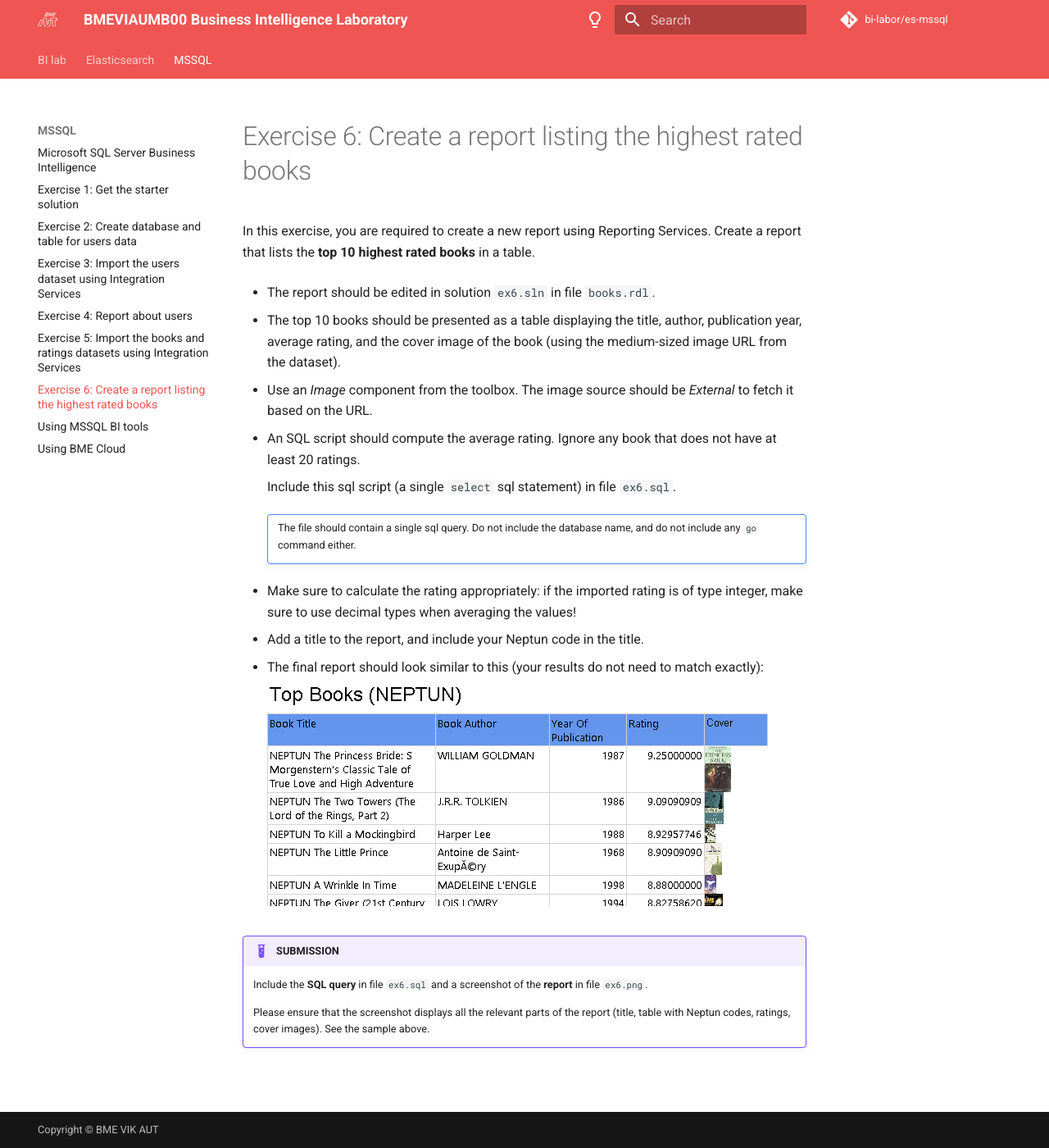
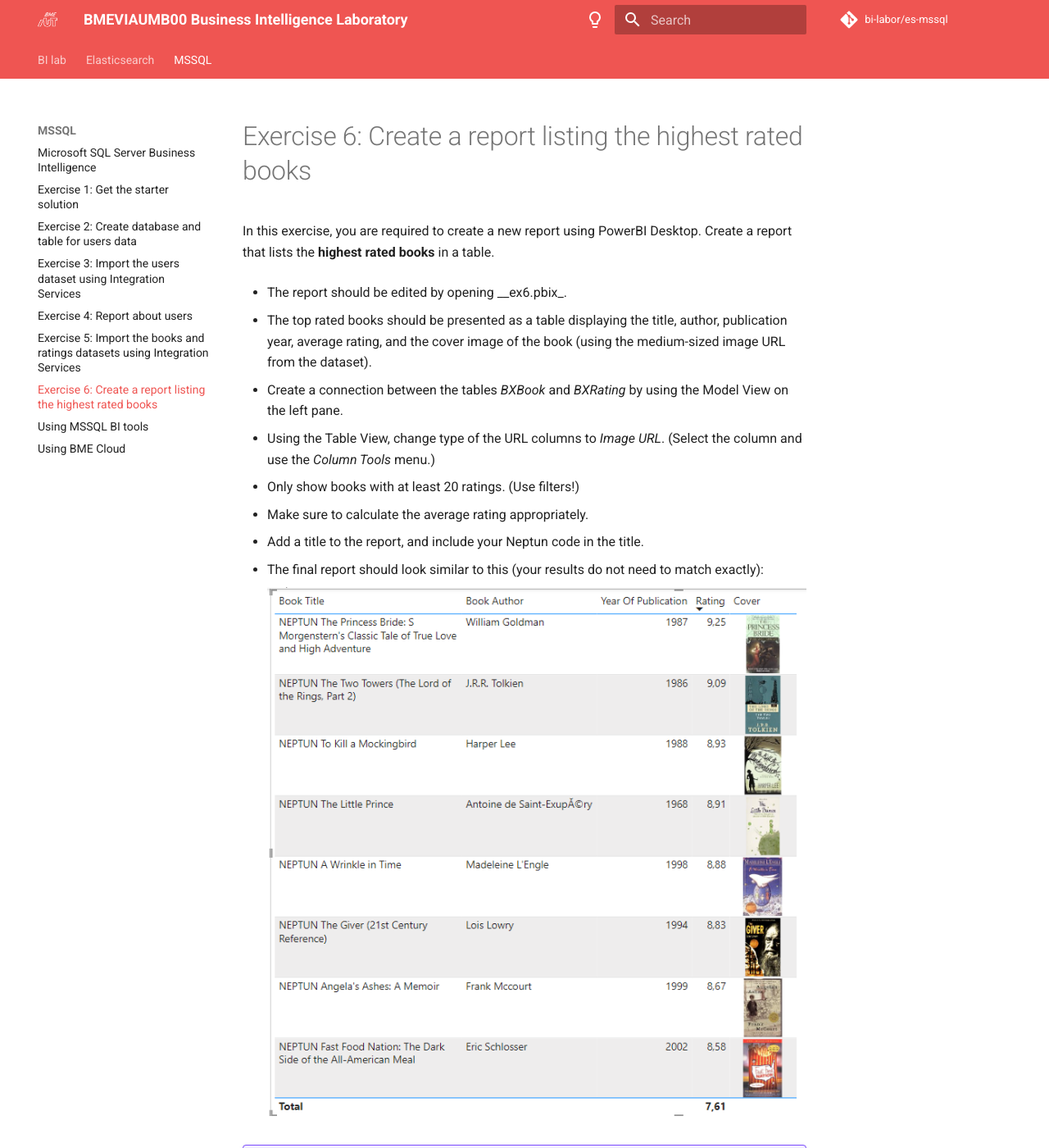
Before and after one commit to bi-labor/es-mssql, an MkDocs documentation site: the page built from docs/mssql/exercise6.md, in a window 1280 px wide and 1400 px high. Shown: the whole window at 82% size. Built offline with MkDocs 1.6.1 and Material for MkDocs 9.7.7, drawn with Linux system fonts in a browser that asks for light colours; comment, search, counter and statistics services are not loaded.

Commit message:
upgrade es-mssql to use powerbi

```diff
--- a/docs/mssql/exercise6.md
+++ b/docs/mssql/exercise6.md
@@ -1,29 +1,27 @@
 # Exercise 6: Create a report listing the highest rated books
 
-In this exercise, you are required to create a new report using Reporting Services. Create a report that lists the **top 10 highest rated books** in a table.
+In this exercise, you are required to create a new report using PowerBI Desktop.
+Create a report that lists the **highest rated books** in a table.
 
-- The report should be edited in solution `ex6.sln` in file `books.rdl`.
+- The report should be edited by opening __ex6.pbix_.
 
-- The top 10 books should be presented as a table displaying the title, author, publication year, average rating, and the cover image of the book (using the medium-sized image URL from the dataset).
+- The top rated books should be presented as a table displaying the title, author, publication year, average rating, and the cover image of the book (using the medium-sized image URL from the dataset).
 
-- Use an _Image_ component from the toolbox. The image source should be _External_ to fetch it based on the URL.
+- Create a connection between the tables _BXBook_ and _BXRating_ by using the Model View on the left pane.
 
-- An SQL script should compute the average rating. Ignore any book that does not have at least 20 ratings.
+- Using the Table View, change type of the URL columns to _Image URL_. (Select the column and use the _Column Tools_ menu.)
 
-    Include this sql script (a single `select` sql statement) in file `ex6.sql`.
+- Only show books with at least 20 ratings. (Use filters!)
 
-    !!! note ""
-        The file should contain a single sql query. Do not include the database name, and do not include any `go` command either.
-
-- Make sure to calculate the rating appropriately: if the imported rating is of type integer, make sure to use decimal types when averaging the values!
+- Make sure to calculate the average rating appropriately.
 
 - Add a title to the report, and include your Neptun code in the title.
 
 - The final report should look similar to this (your results do not need to match exactly):
 
-     ![Top books report](images/report-books.png)
+     ![Top books report](images/pbi-ratings-table.png)
 
 !!! example "SUBMISSION"
-    Include the **SQL query** in file `ex6.sql` and a screenshot of the **report** in file `ex6.png`.
+    A screenshot of the **report** in file `ex6.png`.
 
     Please ensure that the screenshot displays all the relevant parts of the report (title, table with Neptun codes, ratings, cover images). See the sample above.
```
Also changed, not shown: docs/mssql/exercise4.md (+19 -49 lines), docs/mssql/images/pbi-database-settings.png (added), docs/mssql/images/pbi-navigator.png (added), docs/mssql/images/pbi-pie-settings.png (added), docs/mssql/images/pbi-ratings-table.png (added), docs/mssql/images/pbi-table-settings.png (added), docs/mssql/images/pbi-users-report.png (added).
